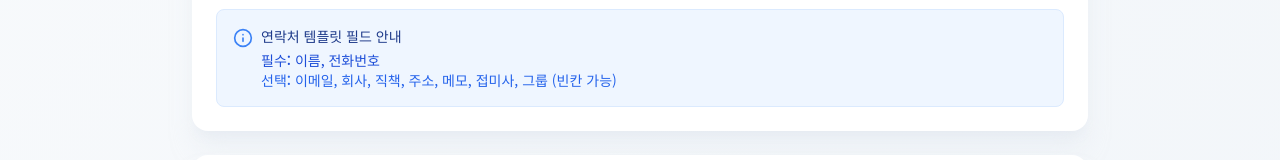
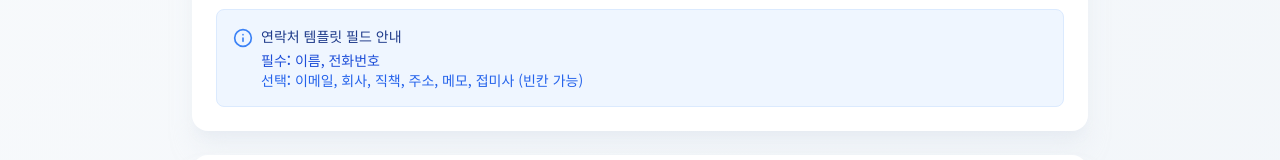
Before and after one commit to mymiryu-commits/QRCode, a React (Vite) app in the folder client/: page /batch in a window 1280 px wide. Shown: the part 528-688 px from the top of the page. Built offline with nearby package versions, Linux system fonts and the light colour scheme.

Commit message:
refactor: vCard 템플릿에서 그룹 필드 제거
- QR 스캔 시 그룹 자동 지정이 불가능하므로 템플릿에서 제거
- 접미사와 메모 필드로 연락처 분류 가능
- 메모 필드 예시에 분류용 텍스트 추가

```diff
--- a/client/src/pages/BatchPage.jsx
+++ b/client/src/pages/BatchPage.jsx
@@ -9,7 +9,7 @@ import {
 } from 'lucide-react'
 
 const batchTypes = [
-  { id: 'vcard', name: '연락처', icon: User, description: '이름, 전화번호만 필수', required: '이름, 전화번호', optional: '이메일, 회사, 직책, 주소, 메모, 접미사, 그룹' },
+  { id: 'vcard', name: '연락처', icon: User, description: '이름, 전화번호만 필수', required: '이름, 전화번호', optional: '이메일, 회사, 직책, 주소, 메모, 접미사' },
   { id: 'wifi', name: 'WiFi', icon: Wifi, description: '네트워크이름, 비밀번호', required: '네트워크이름, 비밀번호', optional: '암호화(기본:WPA)' },
   { id: 'url', name: 'URL', icon: LinkIcon, description: 'URL 주소 목록', required: '주소', optional: '이름' },
   { id: 'email', name: '이메일', icon: Mail, description: '이메일 주소', required: '이메일', optional: '이름, 제목, 내용' },
```
Also changed, not shown: 1 other file (tests, documents, lock files or other folders).
